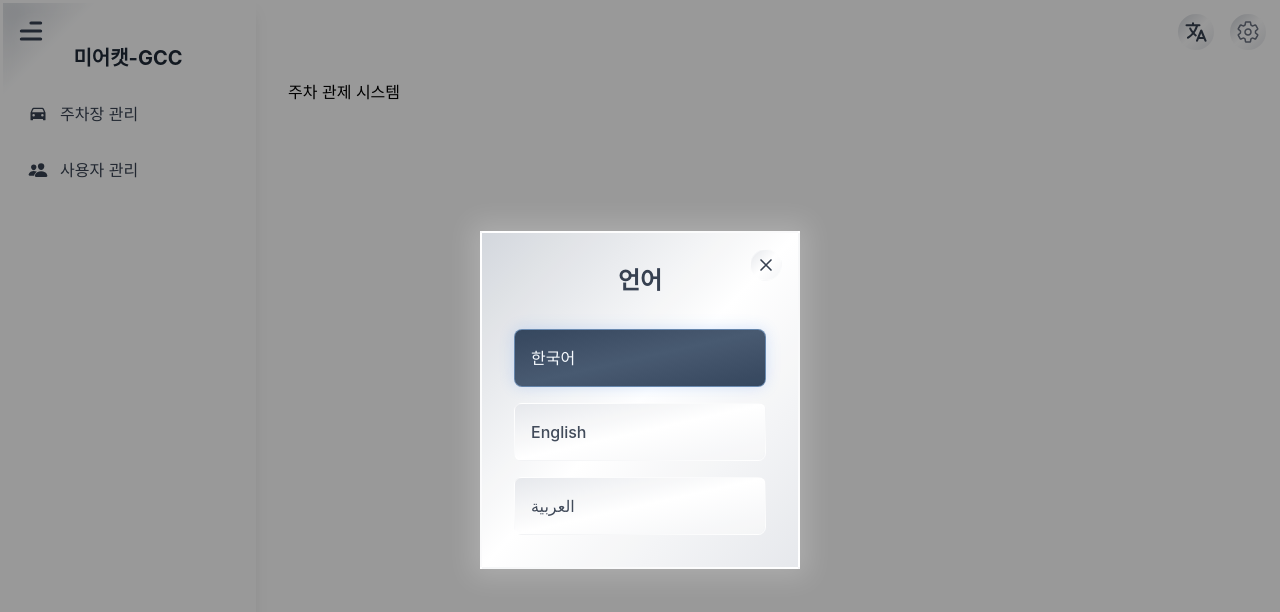
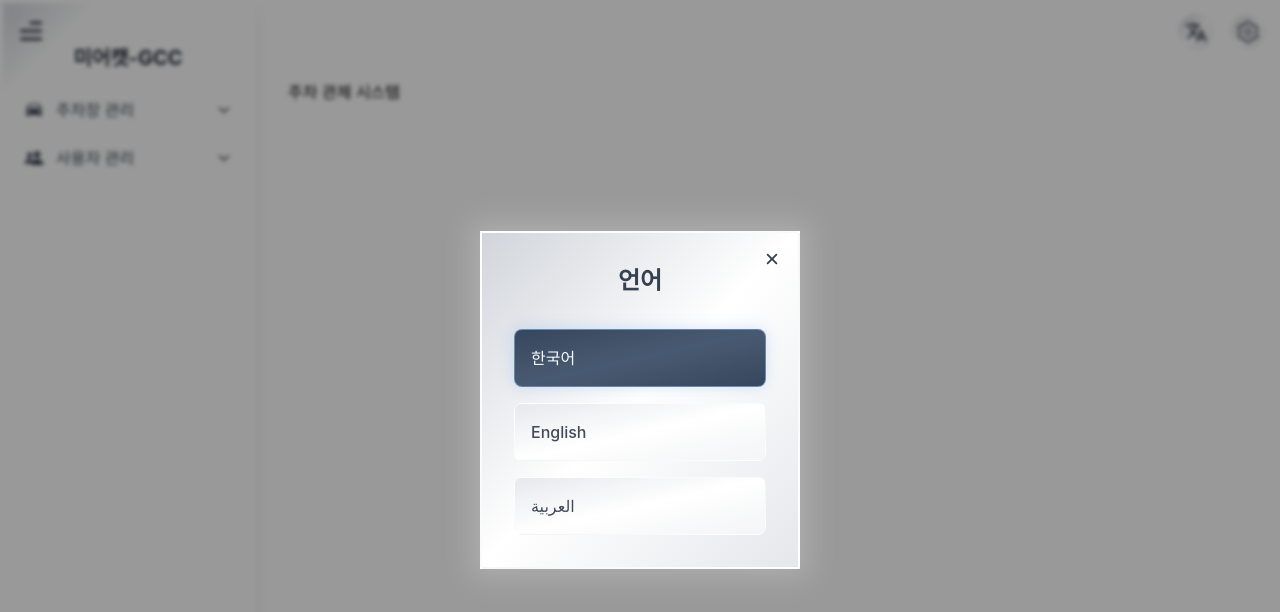
Before and after one commit to webcodur/meerkat-gcc-template, a Next.js app: page /en in a window 1280 px wide. Both pictures are taken after a click on the button 1196 px from the left and 32 px from the top of the page. Shown: the top 612 px of the page. Built offline with nearby package versions, Linux system fonts and the light colour scheme; a web font is replaced by a local one.

Commit message:
feat: 다국어 지원 및 UI 컴포넌트 개선
- 다국어 지원 파일 업데이트 (ar.json, en.json, ko.json)
- MetallicModal 컴포넌트 스타일링 개선
- Settings와 Sidebar 컴포넌트 사용성 개선

```diff
--- a/components/common/clientLayout/Settings.tsx
+++ b/components/common/clientLayout/Settings.tsx
@@ -34,28 +34,41 @@ const Settings = () => {
 
     return (
         <div className={`absolute top-3 ${dir === 'rtl' ? 'left-3' : 'right-3'} z-20`}>
-            <div className="dropdown dropdown-end">
-                <div tabIndex={0} role="button" className="hover:opacity-100">
-                    <div className="w-10 h-10 rounded-full relative bg-gradient-to-br from-gray-300 via-white to-gray-200 shadow-[0_0_15px_5px_rgba(255,255,255,0.6)] hover:shadow-[0_0_20px_8px_rgba(255,255,255,0.7)] transition-all duration-300 border-2 border-white">
+            <div className="dropdown dropdown-end [&>*]:!transition-none">
+                <div tabIndex={0} role="button" className="!transition-none">
+                    <div className="w-10 h-10 rounded-full relative bg-gradient-to-br from-gray-300 via-white to-gray-200 shadow-[0_0_25px_8px_rgba(255,255,255,0.8)] hover:shadow-[0_0_30px_12px_rgba(255,255,255,0.9)] border-[3px] border-white !transition-none">
                         <div className="absolute inset-0 flex items-center justify-center">
                             {auth.isAuthenticated && (
-                                <IoSettings className="w-6 h-6 text-gray-700 drop-shadow-[0_0_3px_rgba(255,255,255,0.8)]" />
+                                <IoSettings className="w-6 h-6 text-gray-700 drop-shadow-[0_0_8px_rgba(255,255,255,1)]" />
                             )}
                             {!auth.isAuthenticated && (
-                                <IoSettingsOutline className="w-6 h-6 text-gray-500 drop-shadow-[0_0_3px_rgba(255,255,255,0.8)]" />
+                                <IoSettingsOutline className="w-6 h-6 text-gray-700 drop-shadow-[0_0_8px_rgba(255,255,255,1)]" />
                             )}
                         </div>
                     </div>
                 </div>
-                <ul tabIndex={0} className="dropdown-content menu p-2 shadow-lg bg-gradient-to-br from-gray-100 to-white rounded-box w-52 mt-3 border border-white/50">
+                <ul tabIndex={0} className="dropdown-content menu p-2 shadow-[0_0_15px_rgba(255,255,255,0.2)] bg-gradient-to-br from-slate-100 via-white to-slate-50 rounded-box w-52 mt-3 border-[3px] border-white/80 backdrop-blur-sm [&>*]:!transition-none">
                     {auth.isAuthenticated && (
                         <>
-                            <li><button onClick={handleSettingsClick} className="text-base-content/70 hover:text-primary">{t('account_management')}</button></li>
-                            <li><button className="text-base-content/70 hover:text-primary">{t('change_profile')}</button></li>
+                            <li>
+                                <button
+                                    onClick={handleSettingsClick}
+                                    className="text-gray-700 hover:bg-gradient-to-br hover:from-slate-700 hover:via-slate-600 hover:to-slate-700 hover:text-white hover:shadow-[0_0_15px_rgba(59,130,246,0.2)] hover:border-blue-300/50 !transition-none"
+                                >
+                                    {t('account_management')}
+                                </button>
+                            </li>
+                            <li>
+                                <button
+                                    className="text-gray-700 hover:bg-gradient-to-br hover:from-slate-700 hover:via-slate-600 hover:to-slate-700 hover:text-white hover:shadow-[0_0_15px_rgba(59,130,246,0.2)] hover:border-blue-300/50 !transition-none"
+                                >
+                                    {t('change_profile')}
+                                </button>
+                            </li>
                             <div className="divider my-0"></div>
                             <li>
                                 <button
-                                    className="text-error/70 hover:bg-error/10 hover:text-error"
+                                    className="text-red-500 hover:bg-gradient-to-br hover:from-red-700 hover:via-red-600 hover:to-red-700 hover:text-white hover:shadow-[0_0_15px_rgba(239,68,68,0.2)] hover:border-red-300/50 !transition-none"
                                     onClick={handleLogout}
                                 >
                                     {t('logout')}
@@ -66,7 +79,7 @@ const Settings = () => {
                     {!auth.isAuthenticated && (
                         <li>
                             <button
-                                className="text-primary/70 hover:bg-primary/10 hover:text-primary"
+                                className="text-blue-500 hover:bg-gradient-to-br hover:from-blue-700 hover:via-blue-600 hover:to-blue-700 hover:text-white hover:shadow-[0_0_15px_rgba(59,130,246,0.2)] hover:border-blue-300/50 !transition-none"
                                 onClick={handleLogin}
                             >
                                 {t('login')}
--- a/components/common/clientLayout/Sidebar.tsx
+++ b/components/common/clientLayout/Sidebar.tsx
@@ -2,27 +2,53 @@
 
 import Link from 'next/link';
 import { usePathname } from 'next/navigation';
-import { IoCar, IoPeople } from 'react-icons/io5';
+import { IoCar, IoPeople, IoChevronDown, IoChevronUp } from 'react-icons/io5';
+import type { IconType } from 'react-icons';
 import { useAtom } from 'jotai';
 import { sidebarOpenAtom, dirAtom, currentPathAtom } from '@/atoms';
 import { useEffect, useState } from 'react';
 import { useTranslations } from 'next-intl';
 
+interface MenuItem {
+    title: string;
+    path?: string;
+    icon: IconType;
+    subMenus?: {
+        title: string;
+        path: string;
+    }[];
+}
+
 export default function Sidebar() {
     const t = useTranslations();
+    const [expandedMenus, setExpandedMenus] = useState<string[]>([]);
 
-    const menuItems = [
-        { title: t('sidebar_menu_parking_management'), path: '/parking', icon: IoCar },
-        { title: t('sidebar_menu_user_management'), path: '/users', icon: IoPeople },
+    const menuItems: MenuItem[] = [
+        {
+            title: t('sidebar_menu_parking_management'),
+            path: '/parking',
+            icon: IoCar,
+            subMenus: [
+                { title: t('parking_info'), path: '/parking/info' },
+                { title: t('worker_management'), path: '/parking/workers' },
+                { title: t('parking_policy'), path: '/parking/policy' },
+            ],
+        },
+        {
+            title: t('sidebar_menu_user_management'),
+            path: '/users',
+            icon: IoPeople,
+            subMenus: [
+                { title: t('user_submenu_1'), path: '/users/sub1' },
+                { title: t('user_submenu_2'), path: '/users/sub2' },
+            ],
+        },
     ];
 
     const [isOpen] = useAtom(sidebarOpenAtom);
     const [dir] = useAtom(dirAtom);
-
     const isRTL = dir === 'rtl';
-
     const pathname = usePathname();
-
     const [currentPath, setCurrentPath] = useAtom(currentPathAtom);
     const [mounted, setMounted] = useState(false);
 
@@ -30,6 +56,14 @@ export default function Sidebar() {
         setMounted(true);
         setCurrentPath(pathname);
     }, [pathname, setCurrentPath]);
+
+    const toggleMenu = (title: string) => {
+        setExpandedMenus(prev =>
+            prev.includes(title)
+                ? prev.filter(item => item !== title)
+                : [...prev, title]
+        );
+    };
 
     const translateClass = isOpen
         ? 'translate-x-0'
@@ -65,19 +99,42 @@ export default function Sidebar() {
                     <ul className="space-y-2">
                         {menuItems.map((item) => {
                             const Icon = item.icon;
+                            const isExpanded = expandedMenus.includes(item.title);
+
                             return (
-                                <li key={item.path}>
-                                    <Link
-                                        href={item.path}
-                                        className={`flex items-center p-3 rounded-lg text-gray-700 hover:bg-gray-100 ${
-                                            currentPath === item.path
-                                                ? 'bg-gray-100 font-medium'
-                                                : ''
+                                <li key={item.title}>
+                                    <button
+                                        onClick={() => toggleMenu(item.title)}
+                                        className={`w-full flex items-center justify-between p-2 rounded-lg text-gray-700 hover:bg-gray-100 ${
+                                            currentPath === item.path ? 'bg-gray-100 font-medium' : ''
                                         }`}
                                     >
-                                        <Icon className={`me-3 text-xl`} />
-                                        {item.title}
-                                    </Link>
+                                        <div className="flex items-center">
+                                            <Icon className="me-3 text-xl" />
+                                            {item.title}
+                                        </div>
+                                        {item.subMenus && (
+                                            isExpanded ? <IoChevronUp /> : <IoChevronDown />
+                                        )}
+                                    </button>
+                                    {isExpanded && item.subMenus && (
+                                        <ul className="mt-2 ms-6 space-y-2">
+                                            {item.subMenus.map((subMenu) => (
+                                                <li key={subMenu.path}>
+                                                    <Link
+                                                        href={subMenu.path}
+                                                        className={`block p-2 rounded-lg text-gray-600 hover:bg-gray-100 ${
+                                                            currentPath === subMenu.path
+                                                                ? 'bg-gray-100 font-medium'
+                                                                : ''
+                                                        }`}
+                                                    >
+                                                        {subMenu.title}
+                                                    </Link>
+                                                </li>
+                                            ))}
+                                        </ul>
+                                    )}
                                 </li>
                             );
                         })}
--- a/components/ui/MetallicModal.tsx
+++ b/components/ui/MetallicModal.tsx
@@ -1,6 +1,7 @@
 'use client';
 
 import { ReactNode } from 'react';
+import { IoClose } from 'react-icons/io5';
 
 interface MetallicModalProps {
     isOpen: boolean;
@@ -14,34 +15,19 @@ export default function MetallicModal({ isOpen, onClose, title, children }: Meta
 
     return (
         <div
-            className="fixed inset-0 z-50 flex items-center justify-center bg-black/40"
-            onClick={onClose}
+            className="fixed inset-0 z-50 flex items-center justify-center bg-black/40 backdrop-blur-[2px]"
+            style={{ willChange: 'backdrop-filter' }}
         >
             <div
                 className="relative w-80 translate-z-0 border-2 border-white/80 bg-gradient-to-br from-gray-300 via-white to-gray-200 p-8 shadow-[0_0_25px_8px_rgba(255,255,255,0.2)]"
                 style={{ willChange: 'transform' }}
                 onClick={(e) => e.stopPropagation()}
             >
-                <div className="absolute inset-0 bg-white/5" />
-
-                <button
+                <IoClose
+                    size={20}
+                    className="absolute end-4 top-4 cursor-pointer text-gray-700 hover:scale-105 transition-transform"
                     onClick={onClose}
-                    className="absolute end-4 top-4 flex h-8 w-8 translate-z-0 items-center justify-center rounded-full border border-white/50 bg-gradient-to-br from-gray-200 via-white to-gray-100 text-gray-700 transition-transform hover:scale-105 cursor-pointer"
-                    style={{ willChange: 'transform' }}
-                    aria-label="Close"
-                >
-                    <svg
-                        className="h-5 w-5"
-                        fill="none"
-                        strokeLinecap="round"
-                        strokeLinejoin="round"
-                        strokeWidth="2"
-                        viewBox="0 0 24 24"
-                        stroke="currentColor"
-                    >
-                        <path d="M6 18L18 6M6 6l12 12"></path>
-                    </svg>
-                </button>
+                />
 
                 <h2 className="relative mb-8 text-2xl font-bold text-gray-700 text-center">
                     {title}
```
Also changed, not shown: public/locales/ar.json (+6 -1 lines), public/locales/en.json (+6 -1 lines), public/locales/ko.json (+6 -1 lines).
